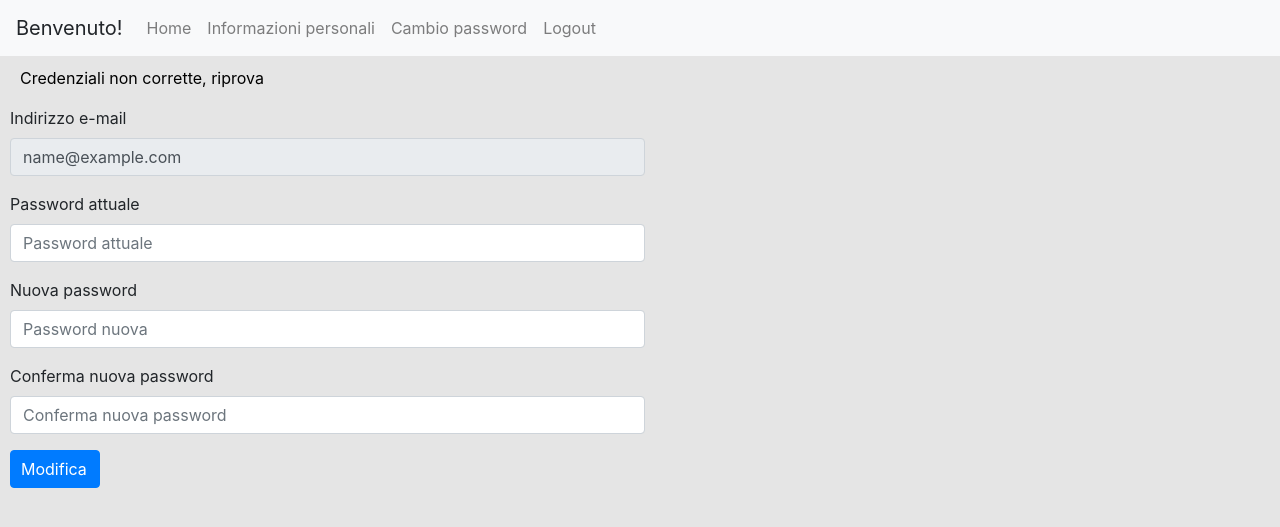
After one commit to AndreaGalliano/BDLab-Project, a PHP site: page /cambio_pw3.php in a window 1280 px wide. The commit adds this page. Shown: the top 527 px of the page. Run offline with PHP 8.4, Linux system fonts and the light colour scheme; the visitor is signed in with stand-in values (Sample User, id 1); a stand-in replaces the project's code that opens the database connection.

Commit message:
first commit of the day

```diff
--- /dev/null
+++ b/web app/cambio_pw3.php
@@ -0,0 +1,62 @@
+<!DOCTYPE html>
+<html lang="it">
+<html>
+<head>
+    <title>Unitua: Cambio Password</title>
+    <link rel="stylesheet" href="https://cdn.jsdelivr.net/npm/bootstrap@4.3.1/dist/css/bootstrap.min.css" integrity="sha384-ggOyR0iXCbMQv3Xipma34MD+dH/1fQ784/j6cY/iJTQUOhcWr7x9JvoRxT2MZw1T" crossorigin="anonymous">
+    <script src="https://code.jquery.com/jquery-3.3.1.slim.min.js" integrity="sha384-q8i/X+965DzO0rT7abK41JStQIAqVgRVzpbzo5smXKp4YfRvH+8abtTE1Pi6jizo" crossorigin="anonymous"></script>
+    <script src="https://cdn.jsdelivr.net/npm/popper.js@1.14.7/dist/umd/popper.min.js" integrity="sha384-UO2eT0CpHqdSJQ6hJty5KVphtPhzWj9WO1clHTMGa3JDZwrnQq4sF86dIHNDz0W1" crossorigin="anonymous"></script>
+    <script src="https://cdn.jsdelivr.net/npm/bootstrap@4.3.1/dist/js/bootstrap.min.js" integrity="sha384-JjSmVgyd0p3pXB1rRibZUAYoIIy6OrQ6VrjIEaFf/nJGzIxFDsf4x0xIM+B07jRM" crossorigin="anonymous"></script>
+    <link rel="stylesheet" href="style2.css">
+</head>
+<body>
+    <?php
+        session_start();
+        include_once('navbar3.php');
+        include_once('script.php');
+        effettua_cambiamento();
+
+        if (isset($_SESSION['autenticazione_fallita'])) {
+            echo "<p>".$_SESSION['autenticazione_fallita']."</p>";
+            unset($_SESSION['autenticazione_fallita']);
+        } else {
+            if (isset($_SESSION['cambiamento_fallito'])) {
+                echo "<p>".$_SESSION['cambiamento_fallito']." ".$_SESSION['row']."</p>";
+                unset($_SESSION['cambiamento_fallito']);
+            } else {
+                if (isset($_SESSION['errore_ins_pw'])) {
+                    echo "<p>".$_SESSION['errore_ins_pw']."</p>";
+                    unset($_SESSION['errore_ins_pw']);
+                } else {
+                    if (isset($_SESSION['cambiamento_fatto'])) {
+                        echo "<p>".$_SESSION['cambiamento_fatto']."</p>";
+                        unset($_SESSION['cambiamento_fatto']);
+                    }
+                }
+            }
+        }
+    ?>
+
+    <form method="POST" action="index_change.php">
+        <div class="form-group" id="divform">
+            <label for="email">Indirizzo e-mail</label>
+            <input type="email" class="form-control" id="email" aria-describedby="email" name="email" value="<?php echo $_SESSION['email']; ?>" readonly>
+        </div>
+        <div class="form-group" id="divform">
+            <label for="old_pw">Password attuale</label>
+            <input type="password" class="form-control" id="old_pw" name="old_pw" placeholder="Password attuale" required>
+        </div>
+        <div class="form-group" id="divform">
+            <label for="new_pw">Nuova password</label>
+            <input type="password" class="form-control" id="new_pw" name="new_pw" placeholder="Password nuova" required>
+        </div>
+        <div class="form-group" id="divform">
+            <label for="conf_new_pw">Conferma nuova password</label>
+            <input type="password" class="form-control" id="conf_new_pw" name="conf_new_pw" placeholder="Conferma nuova password" required>
+        </div>
+        <div class="form-group" id="divform">
+            <button type="submit" class="btn btn-primary">Modifica</button>
+        </div>
+    </form>
+</body>
+</html>
--- /dev/null
+++ b/web app/navbar3.php
@@ -0,0 +1,24 @@
+<nav class="navbar navbar-expand-lg navbar-light bg-light">
+    <a class="navbar-brand">Benvenuto!</a>
+    <button class="navbar-toggler" type="button" data-toggle="collapse" data-target="#navbarNav" aria-controls="navbarNav" aria-expanded="false" aria-label="Toggle navigation">
+        <span class="navbar-toggler-icon"></span>
+    </button>
+    <div class="collapse navbar-collapse" id="navbarNav">
+        <ul class="navbar-nav">
+            <li class="nav-item">
+                <a class="nav-link" href="home_seg.php">Home<span class="sr-only">(current)</span></a>
+            </li>
+            <li class="nav-item">
+                <a class="nav-link" href="info_personali3.php">Informazioni personali</a>
+                </li>
+            <li class="nav-item">
+                <a class="nav-link" href="cambio_pw2.php">Cambio password</a>
+            </li>
+            <li>
+                <form action="logout.php" method="get" id="bottone_logout">
+                    <button class="nav-link" type="submit">Logout</button>
+                </form>
+            </li>
+        </ul>
+    </div>
+</nav>
```
Also changed, not shown: web app/home_seg.php (+12 -10 lines), web app/info_personali3.php (added, +80 -0 lines).
